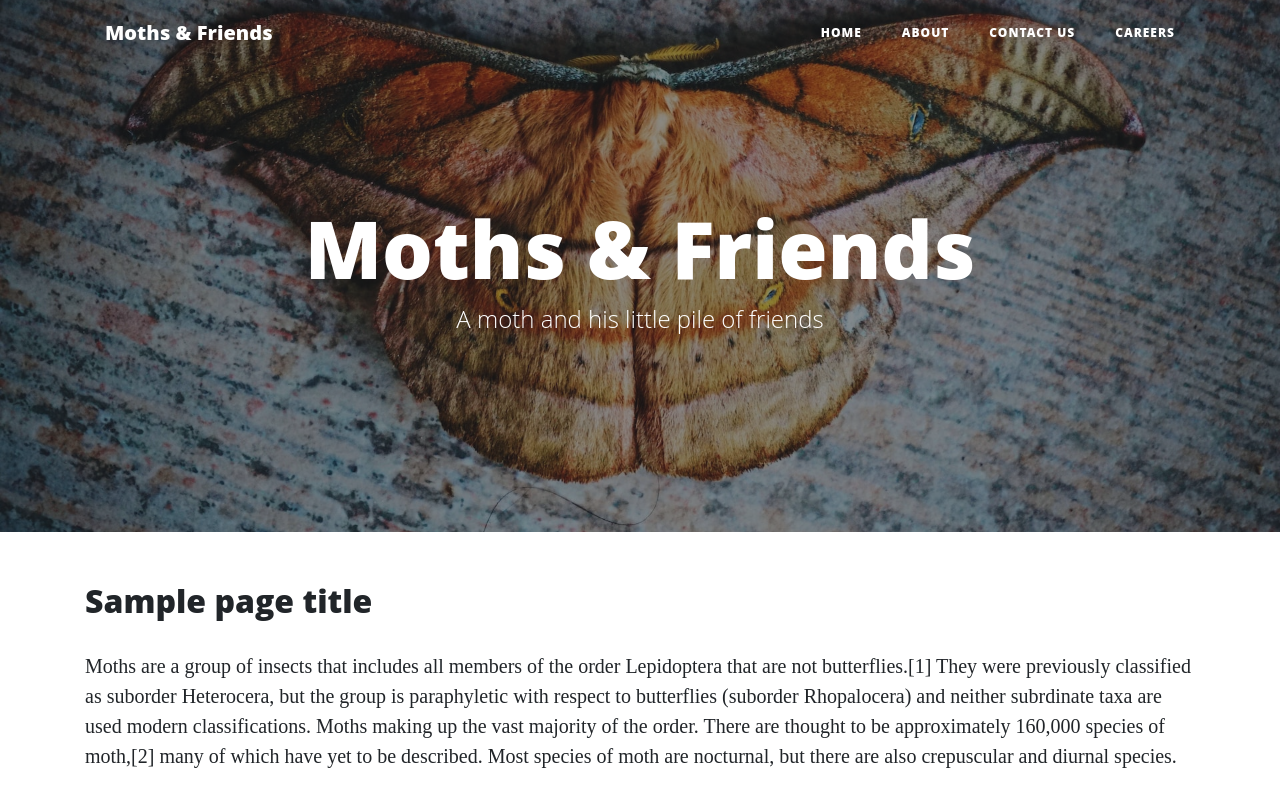
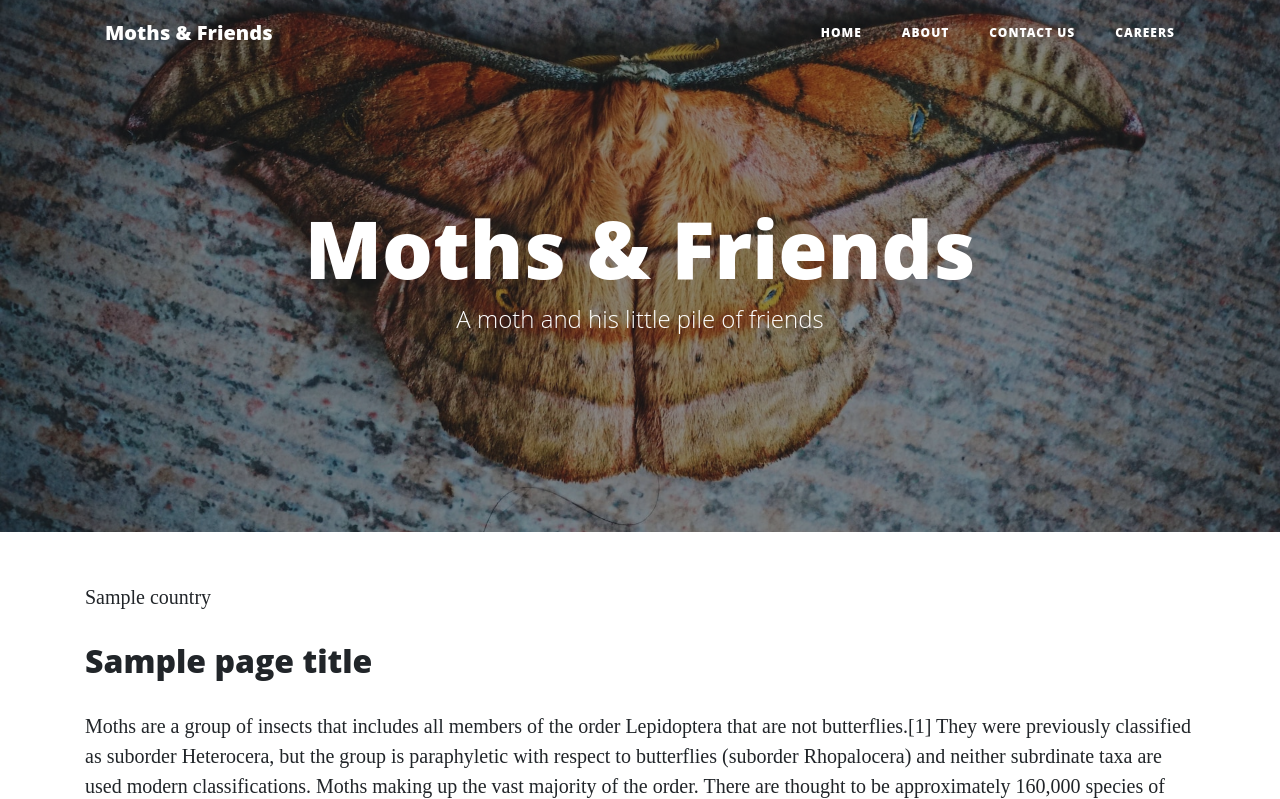
Before and after one commit to digimori/FlaskStuff, a Flask app: template templates/about.html in a window 1280 px wide. Shown: the top 799 px of the page. Run offline with Flask 2, Linux system fonts and the light colour scheme; the template is opened without the code that fills it: most values are stand-ins (such as "Sample title", 1, 10 or a date in 2020); some libraries are stand-ins or nearby versions.

Commit message:
Basic for loop template added to about.html and run.py

```diff
--- a/templates/about.html
+++ b/templates/about.html
@@ -1,5 +1,9 @@
 {% extends "base.html" %}
 {% block content %}
+
+{% for country in countries %}
+<p> {{ country }}</p>
+{% endfor %}
     <h2>{{ page_title }}</h2>
     <p>
         Moths are a group of insects that includes all members of the order Lepidoptera that are not butterflies.[1] They were
```
